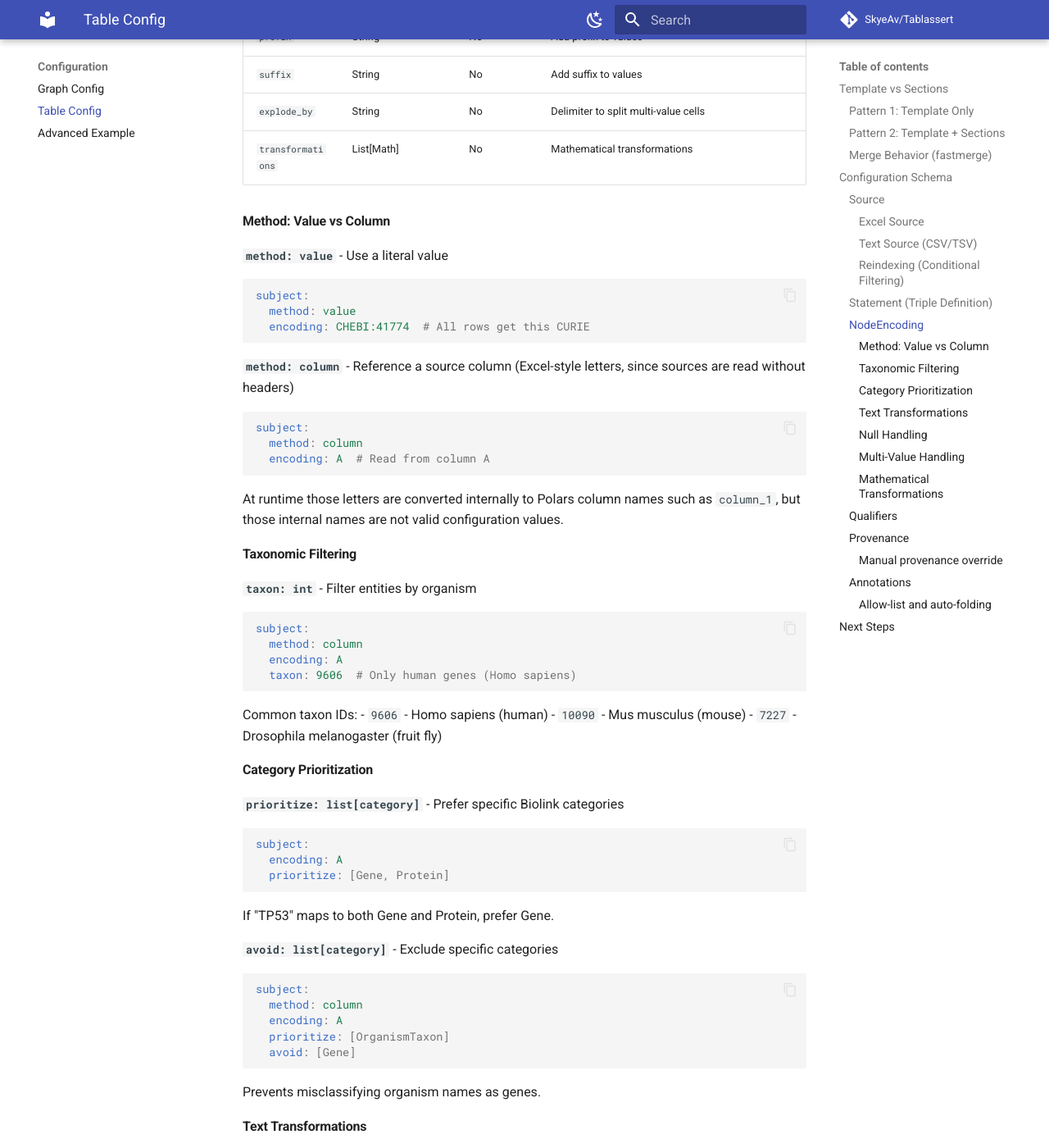
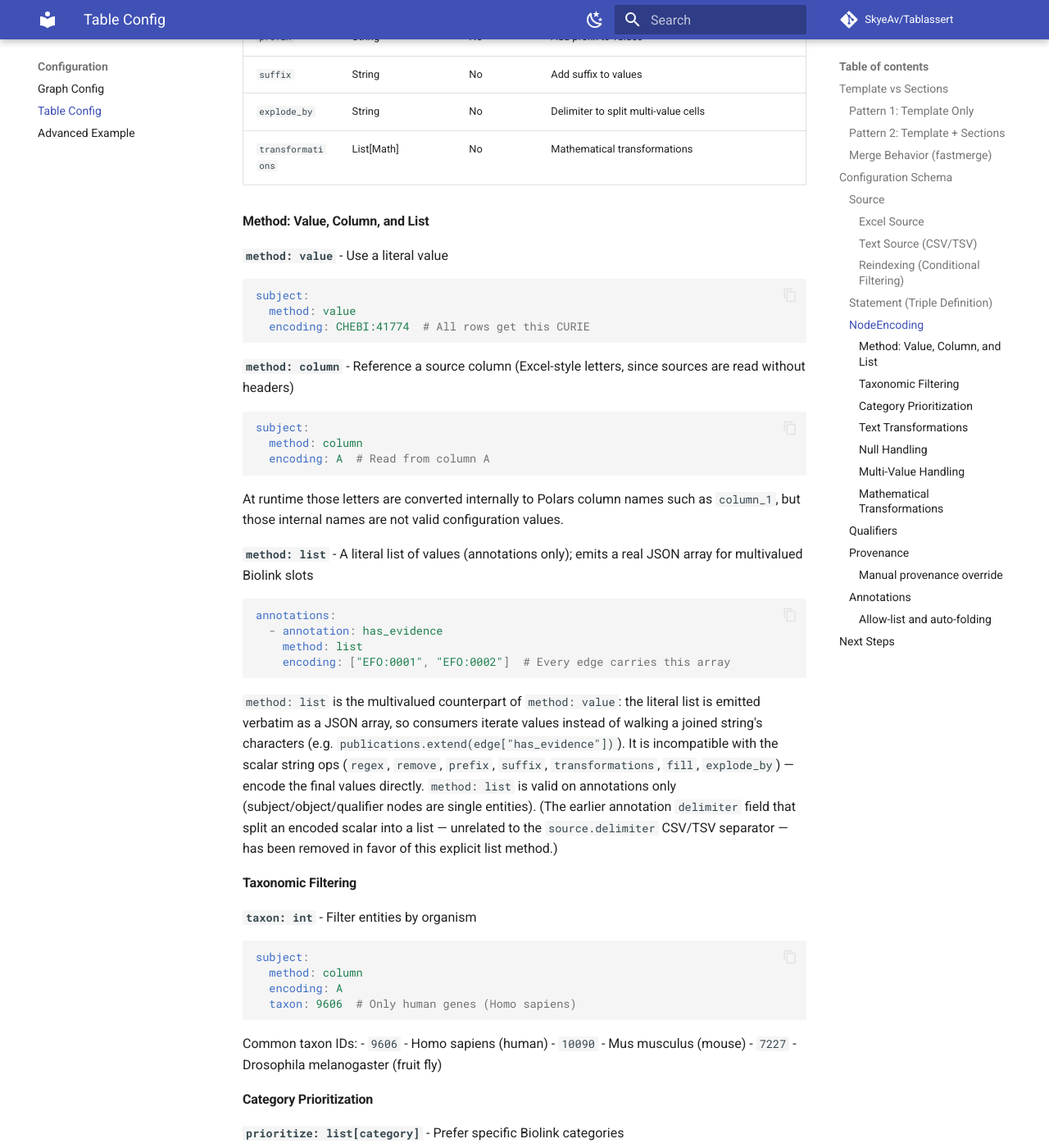
Before and after one commit to SkyeAv/Tablassert3.0.0, an MkDocs documentation site: the page built from docs/configuration/table.md, in a window 1280 px wide and 1400 px high, scrolled down 5645 px. Shown: the whole window at 82% size. Built offline with MkDocs 1.6.1 and Material for MkDocs 9.7.7, drawn with Linux system fonts in a browser that asks for light colours; comment, search, counter and statistics services are not loaded; some of the changed text lies outside the part shown.

Commit message:
docs: document method: list and the Annotation.delimiter removal
Documents the new method: list encoding (multivalued counterpart of method: value) in
the table configuration reference, and records the Annotation.delimiter removal
(breaking) and method: list addition under Unreleased in CHANGELOG.md.

````diff
--- a/docs/configuration/table.md
+++ b/docs/configuration/table.md
@@ -192,7 +192,7 @@ Defines how to extract and resolve entities.
 | `explode_by` | String | No | Delimiter to split multi-value cells |
 | `transformations` | List[Math] | No | Mathematical transformations |
 
-#### Method: Value vs Column
+#### Method: Value, Column, and List
 
 **`method: value`** - Use a literal value
 
@@ -211,6 +211,17 @@ subject:
 ```
 
 At runtime those letters are converted internally to Polars column names such as `column_1`, but those internal names are not valid configuration values.
+
+**`method: list`** - A literal list of values (annotations only); emits a real JSON array for multivalued Biolink slots
+
+```yaml
+annotations:
+  - annotation: has_evidence
+    method: list
+    encoding: ["EFO:0001", "EFO:0002"]  # Every edge carries this array
+```
+
+`method: list` is the multivalued counterpart of `method: value`: the literal list is emitted verbatim as a JSON array, so consumers iterate values instead of walking a joined string's characters (e.g. `publications.extend(edge["has_evidence"])`). It is incompatible with the scalar string ops (`regex`, `remove`, `prefix`, `suffix`, `transformations`, `fill`, `explode_by`) — encode the final values directly. `method: list` is valid on annotations only (subject/object/qualifier nodes are single entities). (The earlier annotation `delimiter` field that split an encoded scalar into a list — unrelated to the `source.delimiter` CSV/TSV separator — has been removed in favor of this explicit list method.)
 
 #### Taxonomic Filtering
 
@@ -421,6 +432,7 @@ annotations:
   - {annotation: p_value, method: column, encoding: C}                # Read from column C
   - {annotation: supporting_study_size, method: value, encoding: 450}  # Literal value for all edges
   - {annotation: multiple_testing_correction_method, method: value, encoding: "Benjamini Hochberg"}
+  - {annotation: has_evidence, method: list, encoding: ["EFO:0001", "EFO:0002"]}  # Literal list → JSON array
 
   # Descriptive name of your choice — folded into `supporting_text` on output.
   - annotation: log2fc_relative_to_vehicle_control
````
Also changed, not shown: CHANGELOG.md (+3 -0 lines).
